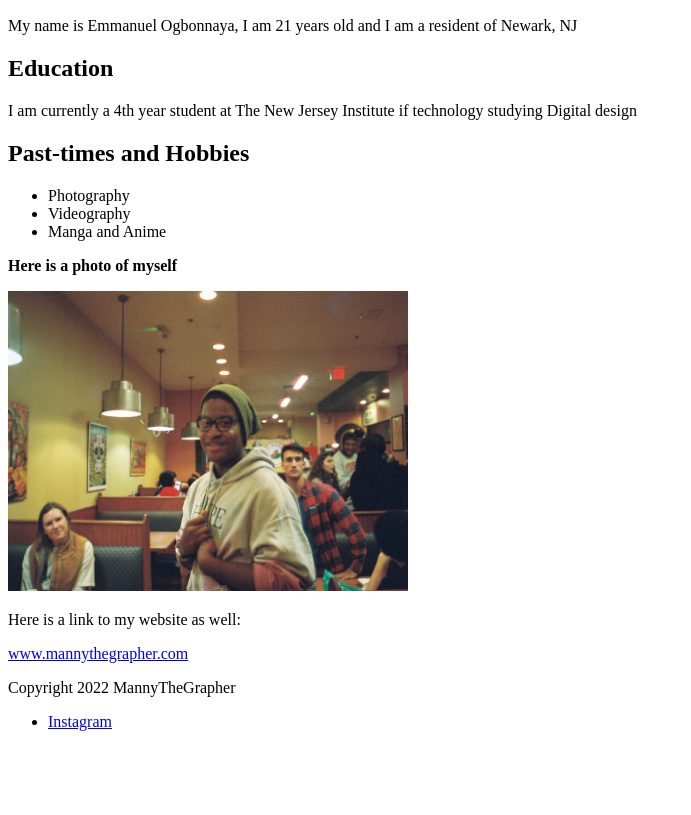
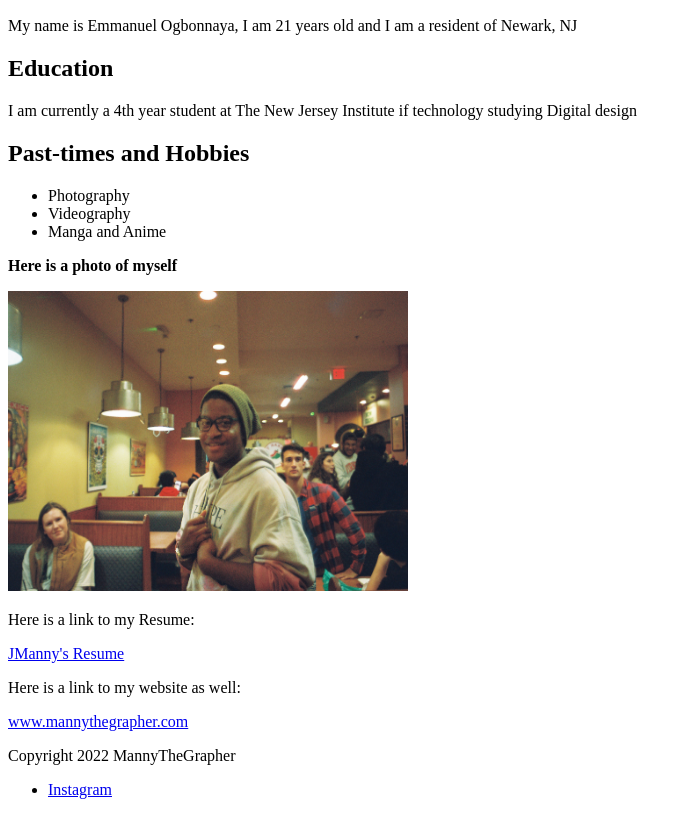
Before and after one commit to mannythegrapher/mannythegrapher.github.io, a plain HTML site: page index.html in a window 1280 px wide. Shown: the part 150-965 px from the top of the page, without its empty margins (0-691 px from the left). Before the commit the page ends 897 px from the top, so only its background shows below. Drawn offline with Linux system fonts and the light colour scheme.

Commit message:
Addition of resume link

```diff
--- a/index.html
+++ b/index.html
@@ -39,6 +39,9 @@
     <img src="manny.jpg" alt="A photo of me" width="400" height="300">
         </p>
 
+     <p> Here is a link to my Resume:</p>
+    <a href="resume.html">JManny's Resume</a>
+
     <p> Here is a link to my website as well:</p>
     <a href="https://www.mannythegrapher.com">www.mannythegrapher.com</a>
 
```
